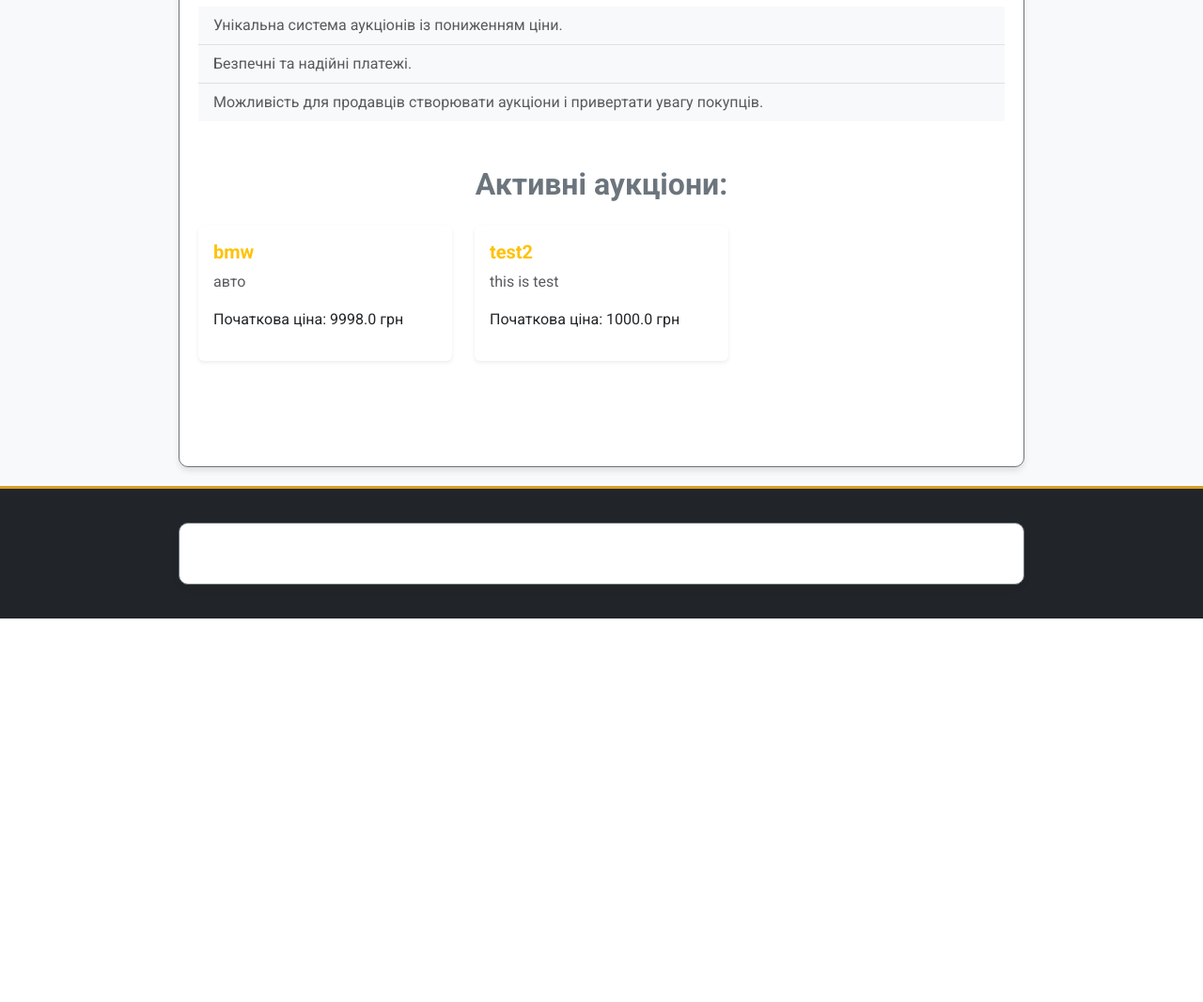
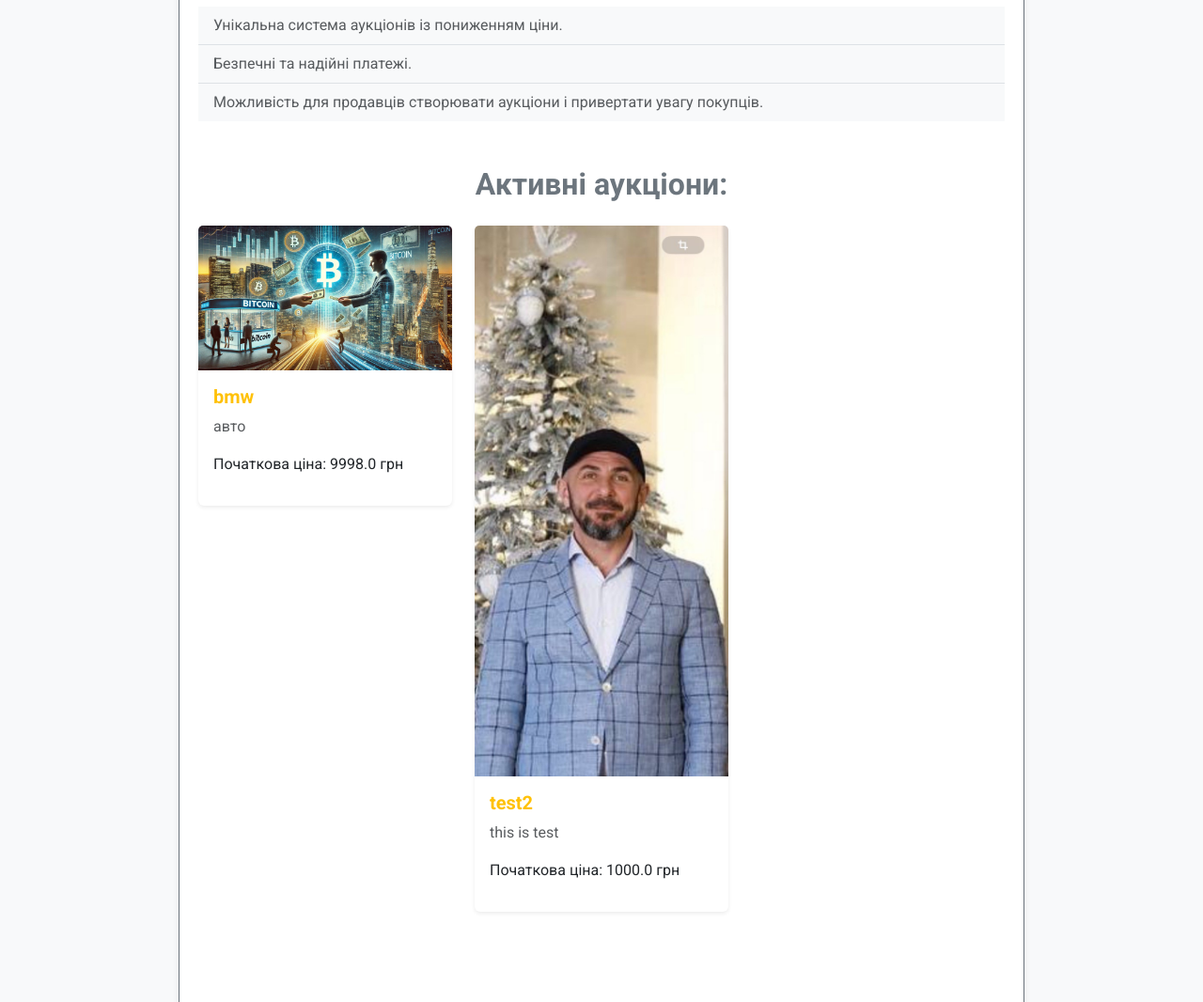
Before and after one commit to pilipandr770/auction7, a Flask app: page / in a window 1280 px wide. Shown: the part 698-1764 px from the top of the page at 94% size. Before the commit the page ends 1356 px from the top, so only its background shows below. Run offline with Flask 3, Linux system fonts and the light colour scheme.

Commit message:
Оновлення: додано функціонал для аукціонів у кабінеті продавця

```diff
--- a/app/templates/index.html
+++ b/app/templates/index.html
@@ -38,6 +38,12 @@
         {% for auction in auctions %}
         <div class="col-md-4 mb-3">
             <div class="card border-0 shadow-sm">
+                {% if auction.photos and auction.photos[0] %}
+                <img src="{{ url_for('static', filename=auction.photos[0]) }}" class="card-img-top" alt="Фото товару">
+                {% else %}
+                <img src="{{ url_for('static', filename='images/default.jpg') }}" class="card-img-top"
+                    alt="Фото товару">
+                {% endif %}
                 <div class="card-body">
                     <h5 class="card-title text-warning fw-bold">{{ auction.title }}</h5>
                     <p class="card-text text-muted">{{ auction.description }}</p>
```
